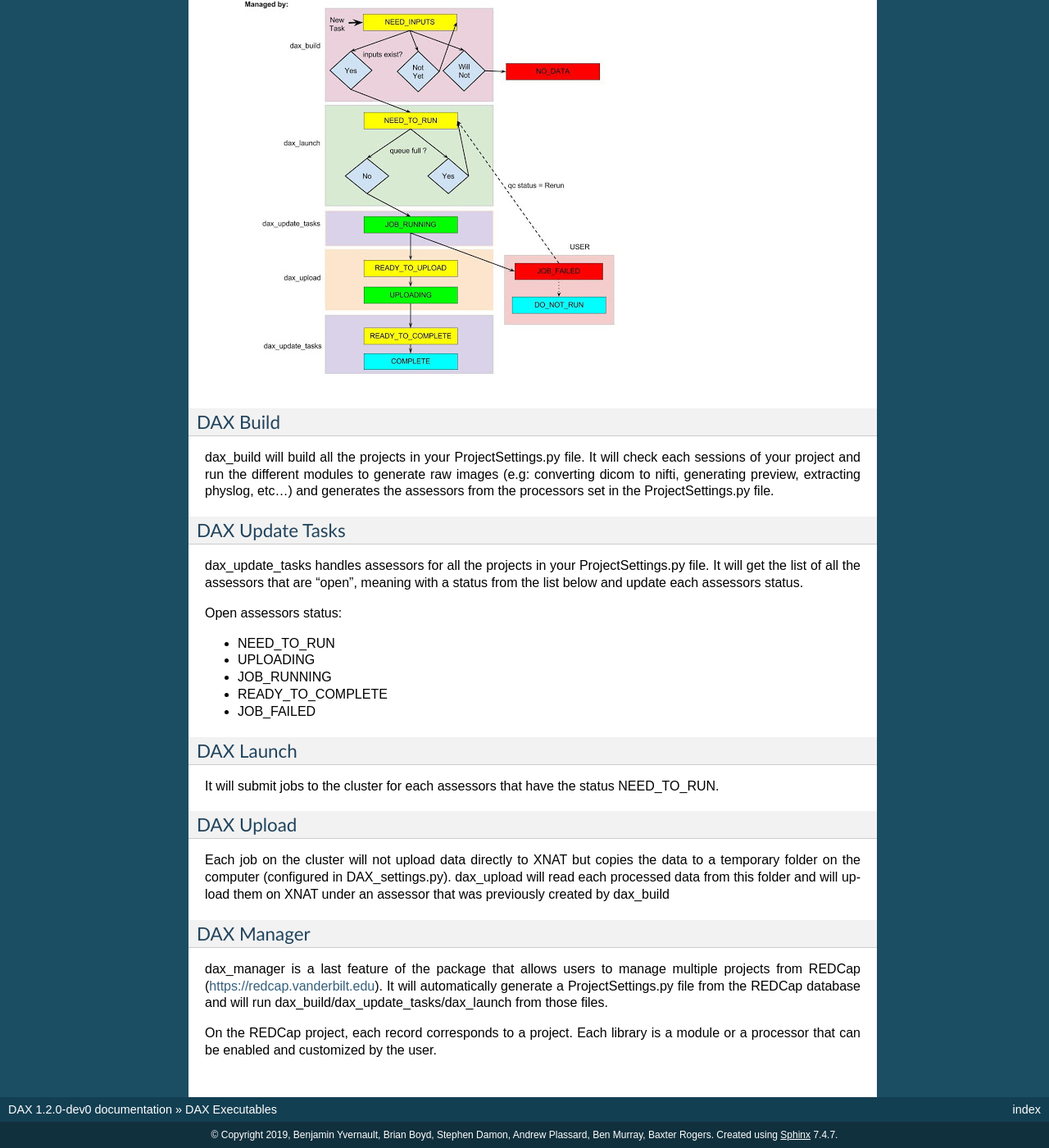
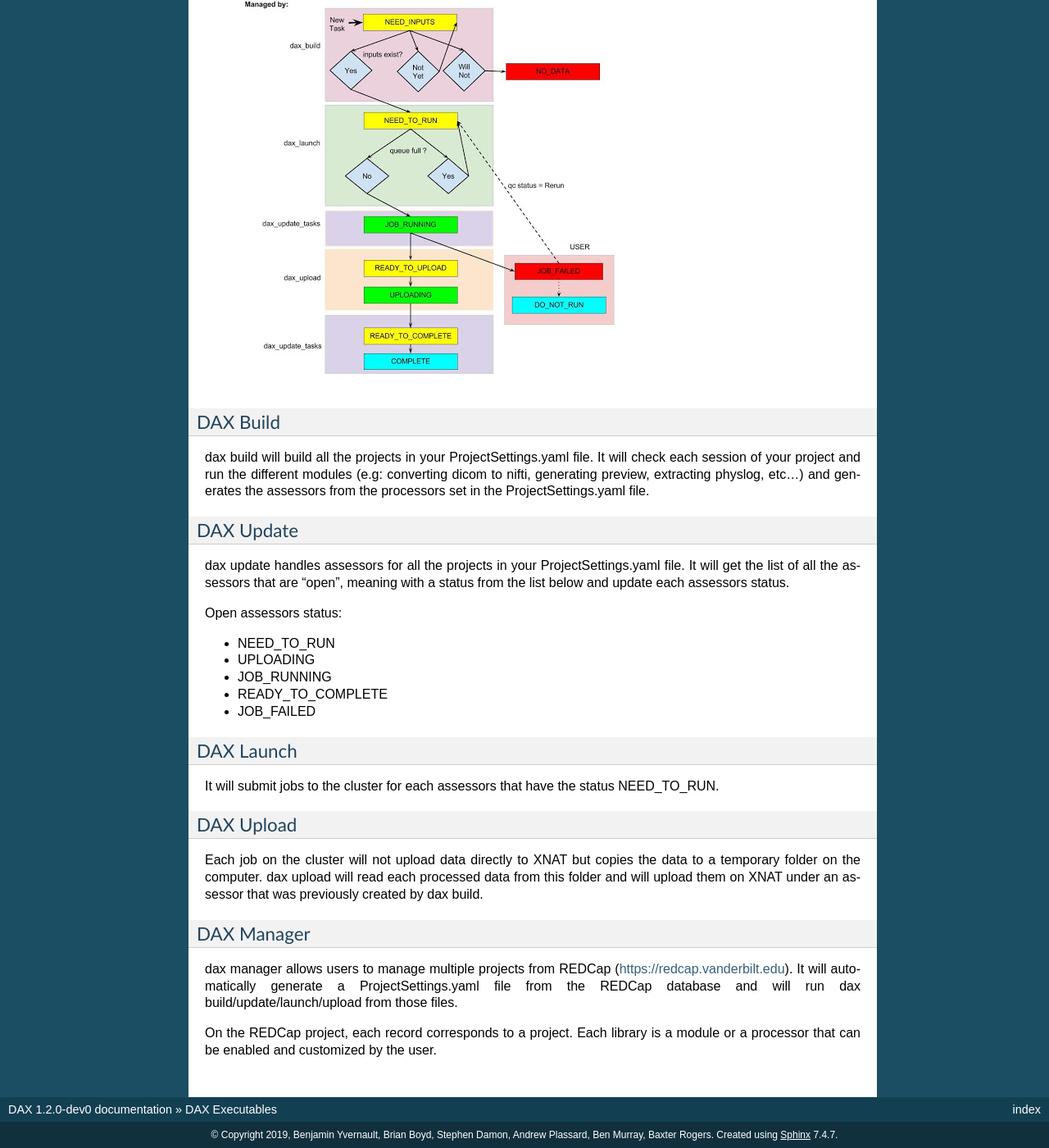
Before and after one commit to VUIIS/dax, a Sphinx documentation site: the page built from docs/dax_executables.rst, in a window 1280 px wide and 1400 px high, scrolled down 1379 px. Shown: the whole window at 82% size. Built offline with Sphinx 7.4.7, drawn with Linux system fonts in a browser that asks for light colours; pages that are not in the unit, such as notebooks, are missing from menus; some of the changed text lies outside the part shown.

Commit message:
Minor edits

```diff
--- a/docs/dax_executables.rst
+++ b/docs/dax_executables.rst
@@ -32,10 +32,10 @@ Inside the package DAX, there is a dax_settings.py file. This file contains vari
 
 By default, the package is set to use the settings used by Vanderbilt University. It's set for SLURM cluster.
 
-How to Write a ProjectSettings.py File
+How to Write a ProjectSettings.yaml File
 ~~~~~~~~~~~~~~~~~~~~~~~~~~~~~~~~~~~~~~
 
-Two of the DAX executables will need a ProjectSettings.py file to run. This file is a python script providing the description of each modules/processors that need to run for a project or a list of projects. You can learn on how to write a ProjectSettings.py file here: Writing a settings file.
+Two of the DAX executables will need a ProjectSettings.py file to run. This file is a python script providing the description of each modules/processors that need to run for a project or a list of projects. You can learn on how to write a ProjectSettings.yaml file here: Writing a settings file.
 
 ---------------
 DAX Executables
@@ -43,11 +43,11 @@ DAX Executables
 
 The main executables in the DAX package are:
 
-- dax_build
-- dax_update_tasks
-- dax_launch
-- dax_upload
-- dax_manager
+- dax build
+- dax update
+- dax launch
+- dax upload
+- dax manager
 
 See image below to understand the role of each executable:
 
@@ -56,12 +56,12 @@ See image below to understand the role of each executable:
 DAX Build
 ~~~~~~~~~
 
-dax_build will build all the projects in your ProjectSettings.py file. It will check each sessions of your project and run the different modules to generate raw images (e.g: converting dicom to nifti, generating preview, extracting physlog, etc...) and generates the assessors from the processors set in the ProjectSettings.py file.
+dax build will build all the projects in your ProjectSettings.yaml file. It will check each session of your project and run the different modules (e.g: converting dicom to nifti, generating preview, extracting physlog, etc...) and generates the assessors from the processors set in the ProjectSettings.yaml file.
 
-DAX Update Tasks
+DAX Update
 ~~~~~~~~~~~~~~~~
 
-dax_update_tasks handles assessors for all the projects in your ProjectSettings.py file. It will get the list of all the assessors that are "open", meaning with a status from the list below and update each assessors status.
+dax update handles assessors for all the projects in your ProjectSettings.yaml file. It will get the list of all the assessors that are "open", meaning with a status from the list below and update each assessors status.
 
 Open assessors status:
 
@@ -79,11 +79,11 @@ It will submit jobs to the cluster for each assessors that have the status NEED_
 DAX Upload
 ~~~~~~~~~~
 
-Each job on the cluster will not upload data directly to XNAT but copies the data to a temporary folder on the computer (configured in DAX_settings.py). dax_upload will read each processed data from this folder and will upload them on XNAT under an assessor that was previously created by dax_build
+Each job on the cluster will not upload data directly to XNAT but copies the data to a temporary folder on the computer. dax upload will read each processed data from this folder and will upload them on XNAT under an assessor that was previously created by dax build.
 
 DAX Manager
 ~~~~~~~~~~~
 
-dax_manager is a last feature of the package that allows users to manage multiple projects from REDCap (https://redcap.vanderbilt.edu). It will automatically generate a ProjectSettings.py file from the REDCap database and will run dax_build/dax_update_tasks/dax_launch from those files.
+dax manager allows users to manage multiple projects from REDCap (https://redcap.vanderbilt.edu). It will automatically generate a ProjectSettings.yaml file from the REDCap database and will run dax build/update/launch/upload from those files.
 
 On the REDCap project, each record corresponds to a project. Each library is a module or a processor that can be enabled and customized by the user.
--- a/docs/faq.rst
+++ b/docs/faq.rst
@@ -8,7 +8,7 @@ If you are not, you can read the XNAT documentation `here <https://wiki.xnat.org
     DAX is an open source project that uses the pyxnat wrapper for the REST api to automate pipeline running on a DRMAA complaint grid.
 
 #. What are Modules?
-    Modules are a special class in DAX. They represent, generally, a task that should not be preformed on the grid. The purpose for this was to not fill up the grid queue with jobs that take 20-30 seconds. Examples of such tasks could be converting a DICOM to a NIfTI file, changing the scan type, archiving a session from the prearchive, or performing skull-stripping. As you can see, these tasks can all be considered "light-weight" and thus probably dont have a place on the grid.
+    Modules are a special class in DAX. They represent, generally, a task that should not be performed on the grid. The purpose for this was to not fill up the grid queue with jobs that take 20-30 seconds. Examples of such tasks could be converting a DICOM to a NIfTI file, changing the scan type, archiving a session from the prearchive, or performing skull-stripping. As you can see, these tasks can all be considered "light-weight" and thus probably dont have a place on the grid.
 
 #. What are Spiders?
     Spiders are a python script. The purpose of the script is to download data from XNAT, run an image processing pipeline, and then prepare the data to be uploaded to XNAT. Spiders are run on the grid because they can take hours to days.
```
Also changed, not shown: docs/dax_installation.rst (+3 -6 lines), docs/dax_xnat_dataypes_install.rst (+4 -4 lines), docs/manage_a_project.rst (+7 -28 lines).
